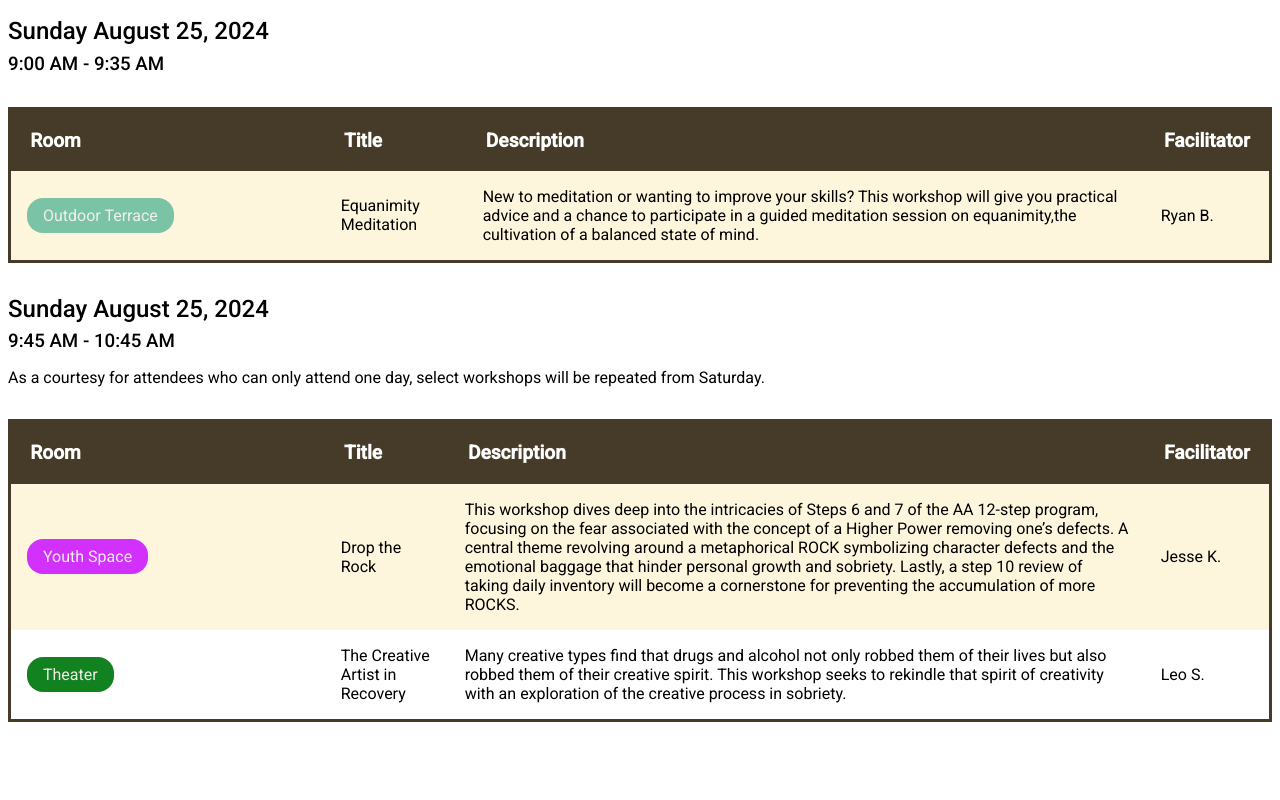
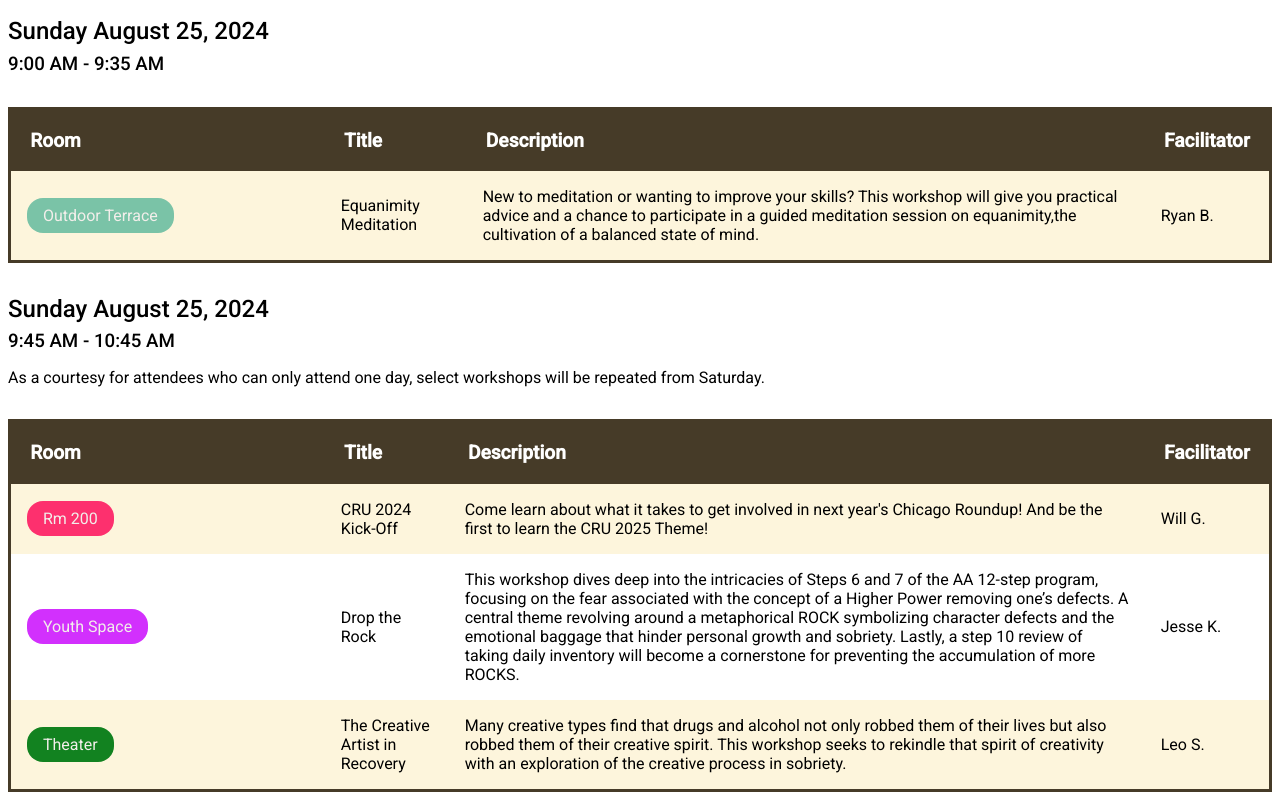
Before and after one commit to chicagoroundup/cosmicbowlinggraph, a SvelteKit app: page /talks in a window 1280 px wide. Shown: the part 2748-3548 px from the top of the page. Before the commit the page ends 3478 px from the top, so only its background shows below. Built offline with nearby package versions, Linux system fonts and the light colour scheme.

Commit message:
Adding extra sunday event

```diff
--- a/src/routes/talks/+page.svelte
+++ b/src/routes/talks/+page.svelte
@@ -332,6 +332,15 @@
 		</thead>
 		<tbody>
 			<tr>
+				<td data-title="Room"><span class="pill rm200">Rm 200</span></td>
+				<td data-title="Title">CRU 2024 Kick-Off</td>
+				<td data-title="Description"
+					>Come learn about what it takes to get involved in next year's Chicago Roundup! And be the
+					first to learn the CRU 2025 Theme!
+				</td>
+				<td data-title="Facilitator">Will G.</td>
+			</tr>
+			<tr>
 				<td data-title="Room"><span class="pill youth">Youth Space</span></td>
 				<td data-title="Title">Drop the Rock</td>
 				<td data-title="Description"
```
